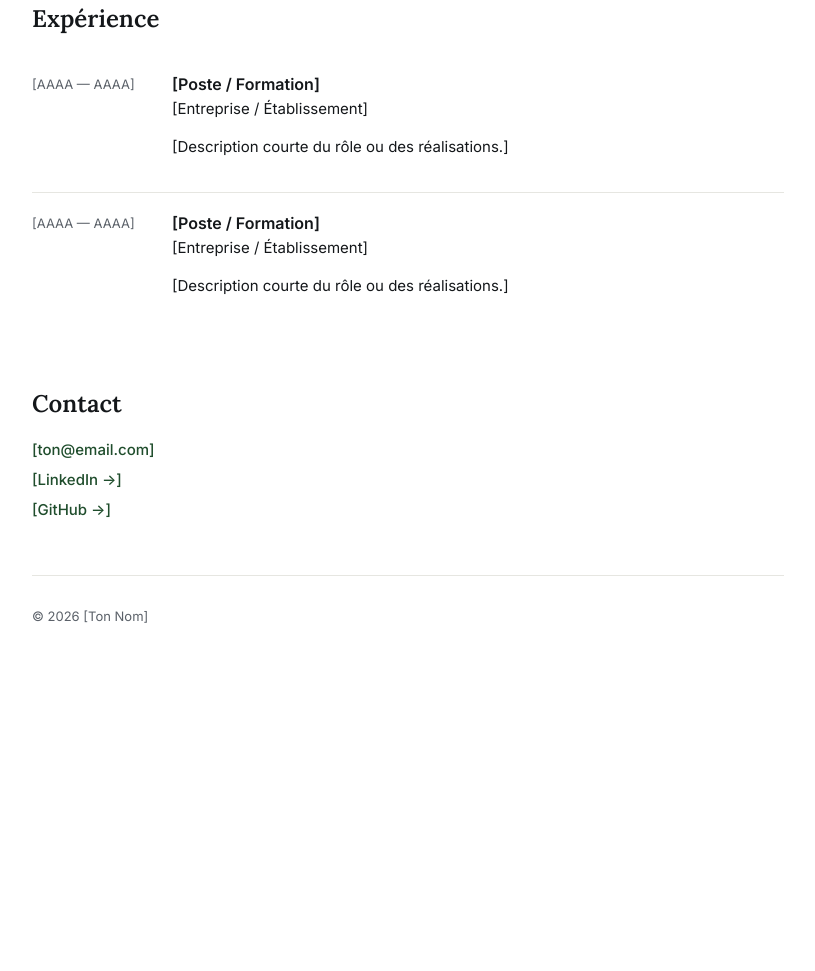
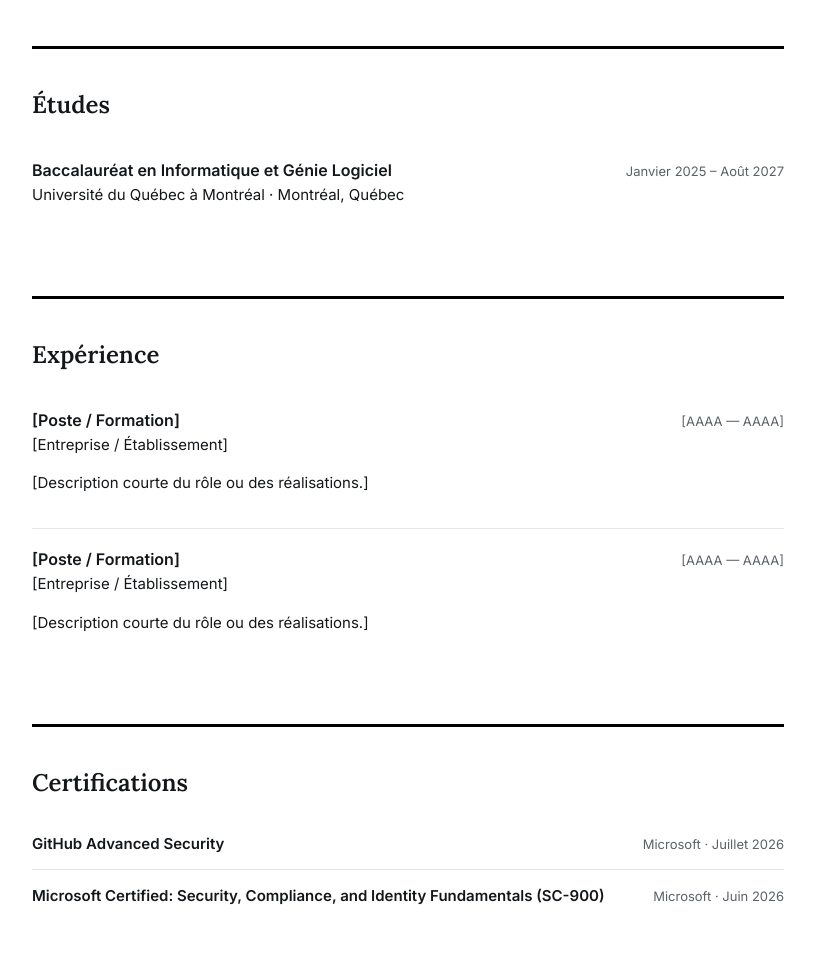
Before and after one commit to rr-djk/rr-djuikoo.com, a plain HTML site: page site/index.html in a window 1280 px wide. Shown: the part 849-1820 px from the top of the page, without its empty margins (40-855 px from the left). Before the commit the page ends 1521 px from the top, so only its background shows below. Drawn offline with Linux system fonts and the light colour scheme.

Commit message:
feat(site): ajouter les sections Études et Certifications
Ajout de deux nouvelles sections de contenu à la landing page,
navigables depuis la nav principale, pour étoffer le profil
(formations suivies et certifications obtenues).

- Nouvelle section #education avec première entrée (baccalauréat UQAM)
- Nouvelle section #certifications avec deux entrées (GHAS, SC-900)
- Refactor de .experience-item (grid → flex) pour aligner les dates
  à droite et gagner en lisibilité
- Séparateurs visuels entre sections
- Liens de navigation vers #education et #certifications

```diff
--- a/site/css/style.css
+++ b/site/css/style.css
@@ -146,6 +146,13 @@ input:focus-visible {
 .section {
   margin-bottom: 56px;
   scroll-margin-top: 24px;
+  padding-top: 40px;
+  border-top: 3px solid #000;
+}
+
+.section:first-of-type {
+  border-top: none;
+  padding-top: 0;
 }
 
 .section-title {
@@ -209,17 +216,24 @@ input:focus-visible {
 
 /* Expérience */
 .experience-item {
-  display: grid;
-  grid-template-columns: 120px 1fr;
-  gap: 20px;
+  display: flex;
+  align-items: baseline;
+  justify-content: space-between;
+  gap: 12px;
   padding: 20px 0;
   border-bottom: 1px solid var(--border);
 }
 .experience-item:last-child { border-bottom: none; }
 
+.experience-content {
+  flex: 1;
+  min-width: 0;
+}
+
 .experience-dates {
   font-size: 13px;
   color: var(--text-muted);
+  white-space: nowrap;
   padding-top: 2px;
 }
 
@@ -237,9 +251,32 @@ input:focus-visible {
 
 @media (max-width: 560px) {
   .experience-item {
-    grid-template-columns: 1fr;
+    flex-direction: column;
     gap: 4px;
   }
+}
+
+/* Certifications */
+.cert-item {
+  display: flex;
+  align-items: baseline;
+  justify-content: space-between;
+  gap: 12px;
+  padding: 16px 0;
+  border-bottom: 1px solid var(--border);
+}
+.cert-item:last-child { border-bottom: none; }
+
+.cert-name {
+  font-size: 15px;
+  font-weight: 600;
+  color: var(--text-main);
+}
+
+.cert-meta {
+  font-size: 13px;
+  color: var(--text-muted);
+  white-space: nowrap;
 }
 
 /* Contact */
--- a/site/index.html
+++ b/site/index.html
@@ -32,7 +32,9 @@
     <nav class="section-nav" aria-label="Navigation des sections">
       <a href="#about">À propos</a>
       <a href="#projects">Projets</a>
+      <a href="#education">Études</a>
       <a href="#experience">Expérience</a>
+      <a href="#certifications">Certifications</a>
       <a href="#contact">Contact</a>
     </nav>
 
@@ -74,26 +76,55 @@
       </div>
     </section>
 
+    <section id="education" class="section">
+      <h2 class="section-title">Études</h2>
+      <div class="section-body">
+        <!-- TODO(contenu): dupliquer .experience-item pour chaque formation -->
+        <div class="experience-item">
+          <div class="experience-content">
+            <h3>Baccalauréat en Informatique et Génie Logiciel</h3>
+            <p class="experience-org">Université du Québec à Montréal · Montréal, Québec</p>
+          </div>
+          <div class="experience-dates">Janvier 2025 – Août 2027</div>
+        </div>
+      </div>
+    </section>
+
     <section id="experience" class="section">
       <h2 class="section-title">Expérience</h2>
       <div class="section-body">
         <!-- TODO(contenu): dupliquer .experience-item pour chaque poste/formation -->
         <div class="experience-item">
-          <div class="experience-dates">[AAAA — AAAA]</div>
           <div class="experience-content">
             <h3>[Poste / Formation]</h3>
             <p class="experience-org">[Entreprise / Établissement]</p>
             <p>[Description courte du rôle ou des réalisations.]</p>
           </div>
+          <div class="experience-dates">[AAAA — AAAA]</div>
         </div>
 
         <div class="experience-item">
-          <div class="experience-dates">[AAAA — AAAA]</div>
           <div class="experience-content">
             <h3>[Poste / Formation]</h3>
             <p class="experience-org">[Entreprise / Établissement]</p>
             <p>[Description courte du rôle ou des réalisations.]</p>
           </div>
+          <div class="experience-dates">[AAAA — AAAA]</div>
+        </div>
+      </div>
+    </section>
+
+    <section id="certifications" class="section">
+      <h2 class="section-title">Certifications</h2>
+      <div class="section-body">
+        <!-- TODO(contenu): dupliquer .cert-item pour chaque certification -->
+        <div class="cert-item">
+          <span class="cert-name">GitHub Advanced Security</span>
+          <span class="cert-meta">Microsoft · Juillet 2026</span>
+        </div>
+        <div class="cert-item">
+          <span class="cert-name">Microsoft Certified: Security, Compliance, and Identity Fundamentals (SC-900)</span>
+          <span class="cert-meta">Microsoft · Juin 2026</span>
         </div>
       </div>
     </section>
```
